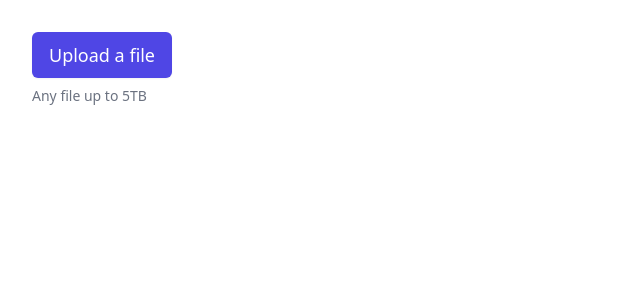
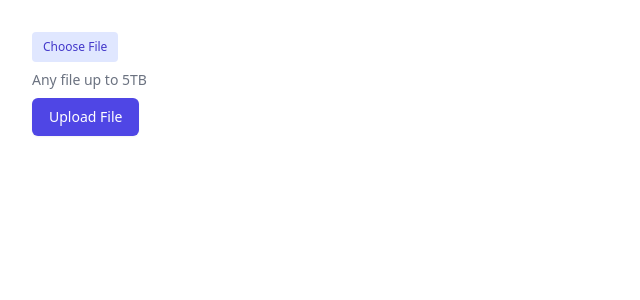
Before and after one commit to danoph/file-uploader-demo, a Next.js app: page / in a window 1280 px wide. Shown: the top 300 px of the page, without its empty margins (0-640 px from the left). Built offline with nearby package versions, Linux system fonts and the light colour scheme.

Commit message:
update typo in Uploader, working on progress

```diff
--- a/lib/Uploader.ts
+++ b/lib/Uploader.ts
@@ -178,7 +178,6 @@
 
   // calculating the current progress of the multipart upload request
   handleProgress(part, event) {
-    //console.log('part', part, 'event', event);
     if (this.file) {
       if (event.type === "progress" || event.type === "error" || event.type === "abort") {
         this.progressCache[part] = event.loaded
@@ -207,7 +206,7 @@
     }
   }
 
-  upload(file, part, sendChunkStarted) {
+  upload = (file, part, sendChunkStarted) => {
     return new Promise(async (resolve, reject) => {
       if (this.uploadId && this.fileKey) {
         // we need to get the multipart chunk url immediately before starting the upload
@@ -226,7 +225,7 @@
 
         sendChunkStarted()
 
-        const progressListener = this.handleProgress.bind(this, part.partNumber - 1)
+        const progressListener = this.handleProgress.bind(this, part.PartNumber - 1)
 
         xhr.upload.addEventListener("progress", progressListener)
 
--- a/package.json
+++ b/package.json
@@ -19,6 +19,7 @@
     "eslint": "8.34.0",
     "eslint-config-next": "13.1.6",
     "next": "13.1.6",
+    "pretty-bytes": "^6.1.0",
     "react": "18.2.0",
     "react-dom": "18.2.0",
     "typescript": "4.9.5"
--- a/pages/index.tsx
+++ b/pages/index.tsx
@@ -1,15 +1,34 @@
 import { useState } from 'react';
 import { Uploader } from '@/lib/Uploader';
+import prettyBytes from 'pretty-bytes';
+
+const UploadProgressBar = ({ progress }) => (
+  <div className="py-5">
+    <div className="w-full bg-gray-200 rounded-full">
+      <div
+        className={`${
+          progress === 0 ?
+            'invisible'
+            : ''
+        } bg-indigo-600 text-xs font-medium text-blue-100 text-center p-0.5 leading-none rounded-full`}
+        style={{ width: progress + "%" }}>
+        {progress}%
+      </div>
+    </div>
+  </div>
+);
 
 export default function Home() {
   const [inputValue, setInputValue] = useState("");
   const [upload, setUpload] = useState<Uploader | null>(null);
+  const [progress, setProgress] = useState(0);
 
   const onFileChanged = e => {
     const file = [ ...e.target.files ][0];
+
     const uploader = new Uploader({ file })
     .onProgress(({ percentage }) => {
-      console.log('upload progress', percentage);
+      setProgress(percentage);
     })
     .onComplete((uploadResponse) => {
       console.log('upload complete', uploadResponse);
@@ -19,8 +38,12 @@
     });
 
     setUpload(uploader);
+  };
 
-    uploader.start();
+  const uploadClicked = () => {
+    if (!upload) { return }
+
+    upload.start();
   };
 
   return (
@@ -28,10 +51,10 @@
       <div className="flex text-sm text-gray-600">
         <label
           htmlFor="file-upload"
-          className="inline-flex items-center rounded-md border border-transparent bg-indigo-600 px-4 py-2 text-sm font-medium text-white shadow-sm hover:bg-indigo-700 focus:outline-none focus:ring-2 focus:ring-indigo-500 focus:ring-offset-2"
+          className="inline-flex items-center rounded border border-transparent bg-indigo-100 px-2.5 py-1.5 text-xs font-medium text-indigo-700 hover:bg-indigo-200 focus:outline-none focus:ring-2 focus:ring-indigo-500 focus:ring-offset-2"
         >
-          <div className="text-lg">
-            Upload a file
+          <div className="text-md">
+            Choose File
           </div>
           <input
             id="file-upload"
@@ -47,6 +70,32 @@
       <p className="py-2 text-sm text-gray-500">
         Any file up to 5TB
       </p>
+
+      {upload && (
+        <div className="py-2 flex flex-grow flex-col">
+          <span className="text-sm font-medium text-gray-900">
+            { upload.file.name }
+          </span>
+          <span className="text-sm text-gray-500">
+            { upload.file.type }
+          </span>
+          <span className="text-sm text-gray-500">
+            { prettyBytes(upload.file.size) }
+          </span>
+
+          <UploadProgressBar
+            progress={progress}
+          />
+        </div>
+      )}
+
+      <button
+        type="button"
+        className="inline-flex items-center rounded-md border border-transparent bg-indigo-600 px-4 py-2 text-sm font-medium text-white shadow-sm hover:bg-indigo-700 focus:outline-none focus:ring-2 focus:ring-indigo-500 focus:ring-offset-2"
+        onClick={uploadClicked}
+      >
+        Upload File
+      </button>
     </div>
   )
 }
```
Also changed, not shown: 1 other file (tests, documents, lock files or other folders).
